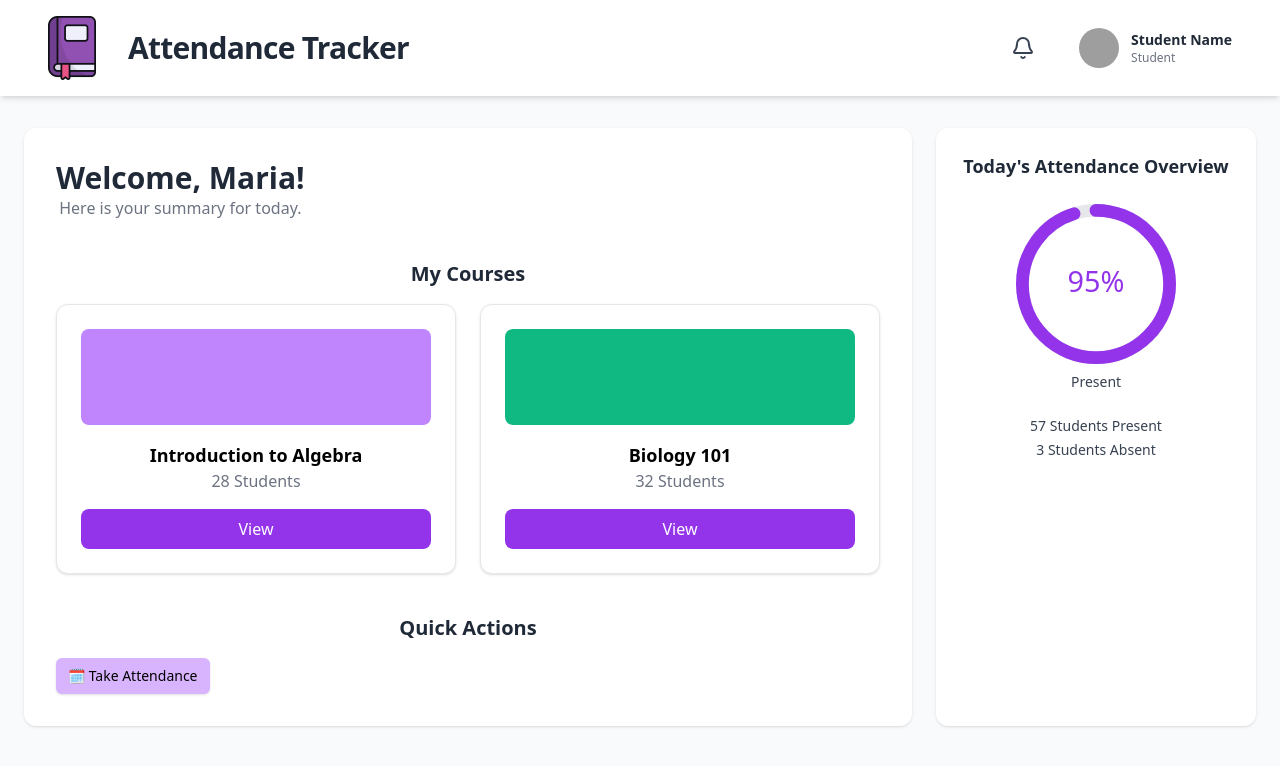
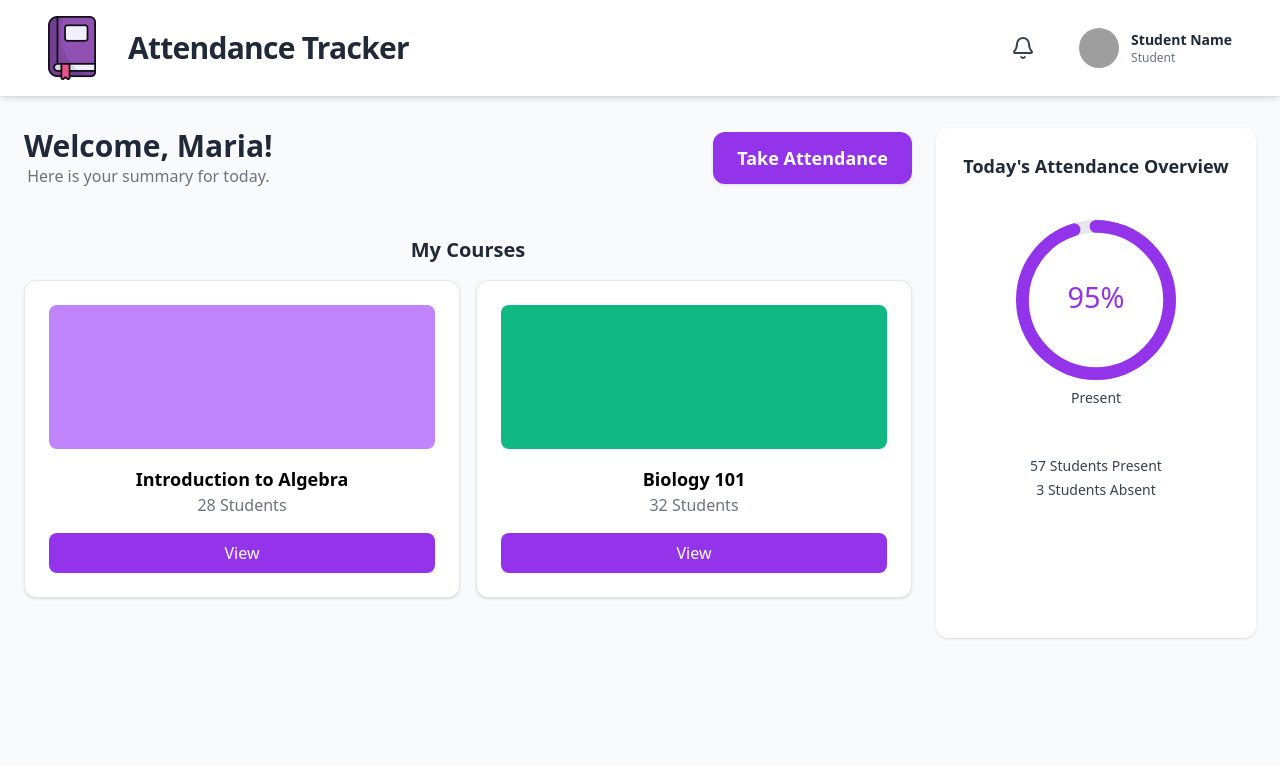
Before and after one commit to raghad006/Student-Attendance-Progress-Tracker, a React (Create React App) app in the folder frontend/: page / in a window 1280 px wide. Shown: the top 766 px of the page. Built offline with nearby package versions, Linux system fonts and the light colour scheme; grey boxes are pictures that could not be loaded.

Commit message:
changed and improved ui layout

```diff
--- a/frontend/src/Teacher/Dashboard.jsx
+++ b/frontend/src/Teacher/Dashboard.jsx
@@ -15,28 +15,41 @@ export default function Dashboard() {
       <Header userType="student" />
 
       <div className="flex w-full p-6 gap-6 pt-32">
-        <main className="flex-1 bg-white shadow rounded-xl p-8">
-          <header className="flex justify-between items-center mb-10">
+        <main className="flex-1 flex flex-col gap-6">
+
+          <header className="flex justify-between items-center mb-6">
             <div>
               <h1 className="text-3xl font-bold text-gray-800">Welcome, Maria!</h1>
               <p className="text-gray-500">Here is your summary for today.</p>
             </div>
+
+            <button
+              onClick={handleAttendanceClick}
+              className="bg-purple-600 hover:bg-purple-700 text-white font-semibold px-6 py-3 rounded-xl shadow text-lg transition-all duration-200"
+            >
+              Take Attendance
+            </button>
           </header>
 
           <section className="mb-10">
             <h2 className="text-xl font-semibold text-gray-800 mb-4">My Courses</h2>
-            <div className="grid grid-cols-1 sm:grid-cols-2 gap-6">
-              <div className="bg-white border rounded-xl shadow p-6 flex flex-col">
-                <div className="w-full h-24 bg-purple-400 rounded-lg mb-4"></div>
+
+            <div className="grid grid-cols-1 sm:grid-cols-2 gap-4 w-full">
+
+              <div className="bg-white border rounded-xl shadow p-6 flex flex-col min-h-[260px] max-w-[520px]">
+                <div className="w-full h-36 bg-purple-400 rounded-lg mb-4"></div>
                 <h3 className="text-lg font-semibold">Introduction to Algebra</h3>
                 <p className="text-gray-500 mb-4">28 Students</p>
-                <button className="mt-auto px-4 py-2 bg-purple-600 text-white rounded-lg hover:bg-purple-700">
+                <button
+                onClick={handleBiologyClick}
+                className="mt-auto px-4 py-2 bg-purple-600 text-white rounded-lg hover:bg-purple-700">
+
                   View
                 </button>
               </div>
 
-              <div className="bg-white border rounded-xl shadow p-6 flex flex-col">
-                <div className="w-full h-24 bg-emerald-500 rounded-lg mb-4"></div>
+              <div className="bg-white border rounded-xl shadow p-6 flex flex-col min-h-[260px] max-w-[520px]">
+                <div className="w-full h-36 bg-emerald-500 rounded-lg mb-4"></div>
                 <h3 className="text-lg font-semibold">Biology 101</h3>
                 <p className="text-gray-500 mb-4">32 Students</p>
                 <button
@@ -46,34 +59,14 @@ export default function Dashboard() {
                   View
                 </button>
               </div>
-            </div>
-          </section>
 
-          <section>
-            <h2 className="text-xl font-semibold text-gray-800 mb-4">
-              Quick Actions
-            </h2>
-            <div className="grid grid-cols-1 sm:grid-cols-1">
-              <button
-                onClick={handleAttendanceClick}
-                className="
-                  bg-purple-300
-                  hover:bg-purple-400
-                  px-3 py-2
-                  rounded-md
-                  text-sm font-medium
-                  shadow
-                  w-fit
-                "
-              >
-                🗓️ Take Attendance
-              </button>
             </div>
           </section>
         </main>
 
-        <aside className="w-80 bg-white shadow rounded-xl p-6 flex flex-col items-center">
-          <h3 className="text-lg font-semibold text-gray-800 mb-6">
+        <aside className="w-80 bg-white shadow rounded-xl p-6 flex flex-col items-center gap-6">
+
+          <h3 className="text-lg font-semibold text-gray-800 mb-4">
             Today's Attendance Overview
           </h3>
 
```
